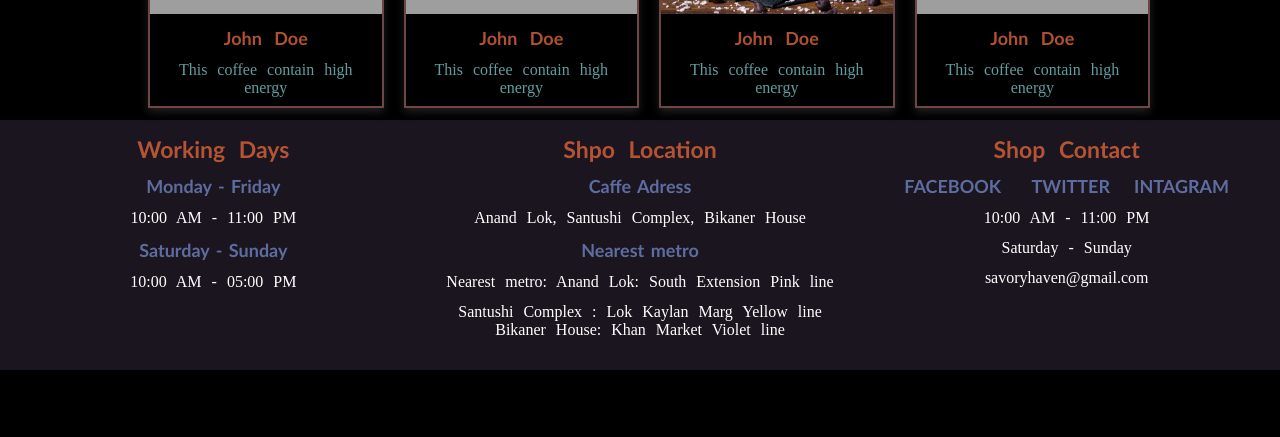
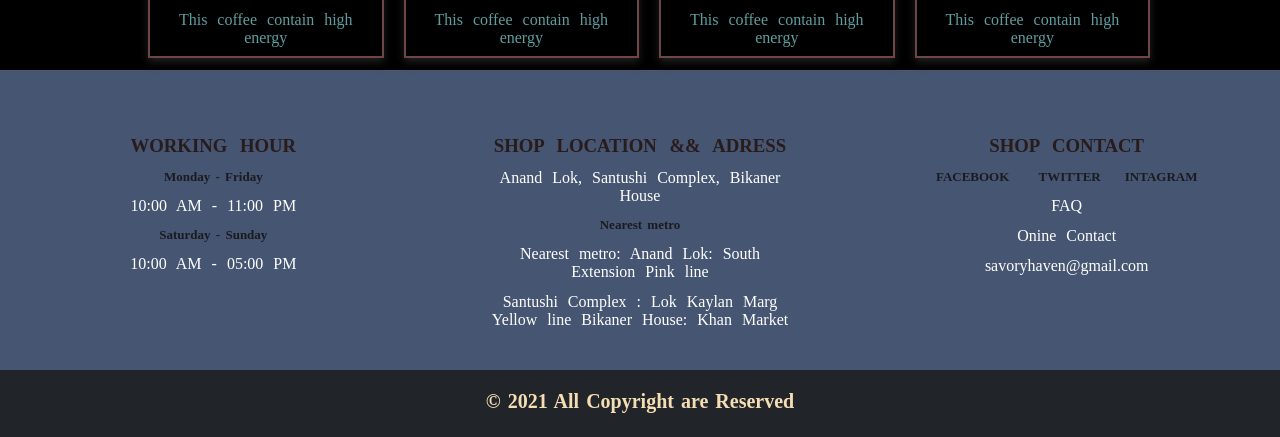
Before and after one commit to Pankajkumartrk/Project-Food, a React (Create React App) app in the folder savoryhaven/: page / in a window 1280 px wide. Shown: the part 962-1399 px from the top of the page. Before the commit the page ends 1332 px from the top, so only its background shows below. Built offline with nearby package versions, Linux system fonts and the light colour scheme; grey boxes are pictures that could not be loaded.

Commit message:
footer update

```diff
--- a/savoryhaven/package.json
+++ b/savoryhaven/package.json
@@ -6,7 +6,9 @@
     "@testing-library/jest-dom": "^5.17.0",
     "@testing-library/react": "^13.4.0",
     "@testing-library/user-event": "^13.5.0",
+    "bootstrap": "^5.3.3",
     "react": "^18.3.1",
+    "react-bootstrap": "^2.10.4",
     "react-dom": "^18.3.1",
     "react-router-dom": "^6.24.1",
     "react-scripts": "^5.0.1",
--- a/savoryhaven/src/component/footer.js
+++ b/savoryhaven/src/component/footer.js
@@ -1,12 +1,14 @@
 import React from "react";
 import styls from "../stysle/style.module.css";
-import imgs from "../images/footer.jpg";
+
+
 export default function footer() {
   return (
     <>
       <div className={styls.footer}>
+        {/* <img className={styls.fimg} src={imgs} /> */}
         <div className={styls.box1}>
-          <h3 className={styls.fname}>Working Days</h3>
+          <h3 className={styls.fname}>WORKING  HOUR</h3>
           <h4 className={styls.fnamesub}>Monday - Friday</h4>
           <p>10:00 AM - 11:00 PM</p>
           <h4 className={styls.fnamesub}>Saturday - Sunday</h4>
@@ -14,10 +16,10 @@ export default function footer() {
         </div>
 
         <div className={styls.box1}>
-          <h3 className={styls.fname}>Shpo Location</h3>
-          <h4 className={styls.fnamesub}>Caffe Adress</h4>
+          <h3 className={styls.fname}>SHOP LOCATION && ADRESS </h3>
+
           <p>Anand Lok, Santushi Complex, Bikaner House</p>
-          <h4 className={styls.fnamesub}>Nearest metro</h4>
+          <h2 className={styls.fnamesub}>Nearest metro</h2>
           <p>Nearest metro: Anand Lok: South Extension Pink line</p>
           <p>
             {" "}
@@ -26,7 +28,7 @@ export default function footer() {
           </p>
         </div>
         <div className={styls.box1}>
-          <h3 className={styls.fname}>Shop Contact</h3>
+          <h3 className={styls.fname}>SHOP CONTACT</h3>
           <h3 className={styls.fnamesub}>
             <a className={styls.fnamesub} href="/#">
               Facebook
@@ -38,11 +40,12 @@ export default function footer() {
               Intagram
             </a>{" "}
           </h3>
-          <p>10:00 AM - 11:00 PM</p>
-          <p>Saturday - Sunday</p>
+          <p>FAQ</p>
+          <p>Onine Contact</p>
           <p>savoryhaven@gmail.com</p>
         </div>
       </div>
+      <div className={styls.btfoot}><h4 className={styls.btfoottxt}>© 2021 All Copyright are Reserved</h4></div>
     </>
   );
 }
--- a/savoryhaven/src/component/navbar.js
+++ b/savoryhaven/src/component/navbar.js
@@ -1,7 +1,7 @@
 import React from "react";
 import styl from "../stysle/style.module.css";
 // import log from '../images/logo.png'
-import { a } from "react-router-dom";
+import { } from "react-router-dom";
 export default function navbar() {
   return (
     <>
--- a/savoryhaven/src/stysle/style.module.css
+++ b/savoryhaven/src/stysle/style.module.css
@@ -7,10 +7,10 @@
 }
 body{
   font-family: monospace;
-  background-color: rgb(0, 0, 0);
+  background-color: black
 }
 nav{
-  background:rgb(26, 21, 31);
+  background-color:#465672  ;
 width: 100%;
 height: 80px;
 display: flex;
@@ -22,7 +22,7 @@ nav {
 }
 .label{
 color: wheat;
-font-size: 35px;
+font-size: 25px;
 line-height: 80px;
 padding: 0 100px;
 font-weight: bold;
@@ -111,7 +111,7 @@ p{
 }
 .cardimg{
   width: 100%;
-    height: 280px;
+    height: 255px;
 }
 .cname{
   font-family:'Gill Sans', 'Gill Sans MT', Calibri, 'Trebuchet MS', sans-serif;
@@ -138,30 +138,43 @@ p{
   margin-top: 12px;
   width: 100%;
 
-  height: 250px;
-  background:rgb(26, 21, 31);
+  height: 300px;
+  background-color:#465672 ;
 display: flex;
 color: white;
 justify-content: center;
+
 }
-.box1{margin: 10px;
-  padding: 5px;
-  width: 420px;
+.box1{margin: 40px;
+  padding: 25px;
+  width: 380px;
   text-align: center;
   overflow: hidden;
 }
 .fname{
-  font-family:'Gill Sans', 'Gill Sans MT', Calibri, 'Trebuchet MS', sans-serif;
+  font-family: 'Times New Roman', serif;;
   word-spacing: 8px;
-  font-size: 23px;
-    color: rgba(215, 99, 57, 0.821);
+
+    color: rgba(34, 15, 9, 0.821);
 
 }
 .fnamesub{
-  color: #768ccdbd;
-  font-size: 18px;
-  font-family:'Gill Sans', 'Gill Sans MT', Calibri, 'Trebuchet MS', sans-serif;
+  color: #1a1b20;
+ font-size: 13px;
+  font-family: 'Times New Roman', serif;;
   word-spacing: 2px;
   padding-top: 12px;
 }
 p{font-family: 'Times New Roman', serif;}
+.btfoot{
+  text-align: center;
+  background-color:    #212429 ;
+  height:  70px;
+ color: wheat;
+}
+.btfoottxt{
+  font-size: 20px;
+  font-family: 'Times New Roman', serif;;
+  word-spacing: 2px;
+  padding: 20px;
+}
```
Also changed, not shown: savoryhaven/src/images/footernew.jpg (added), 1 other file (tests, documents, lock files or other folders).
